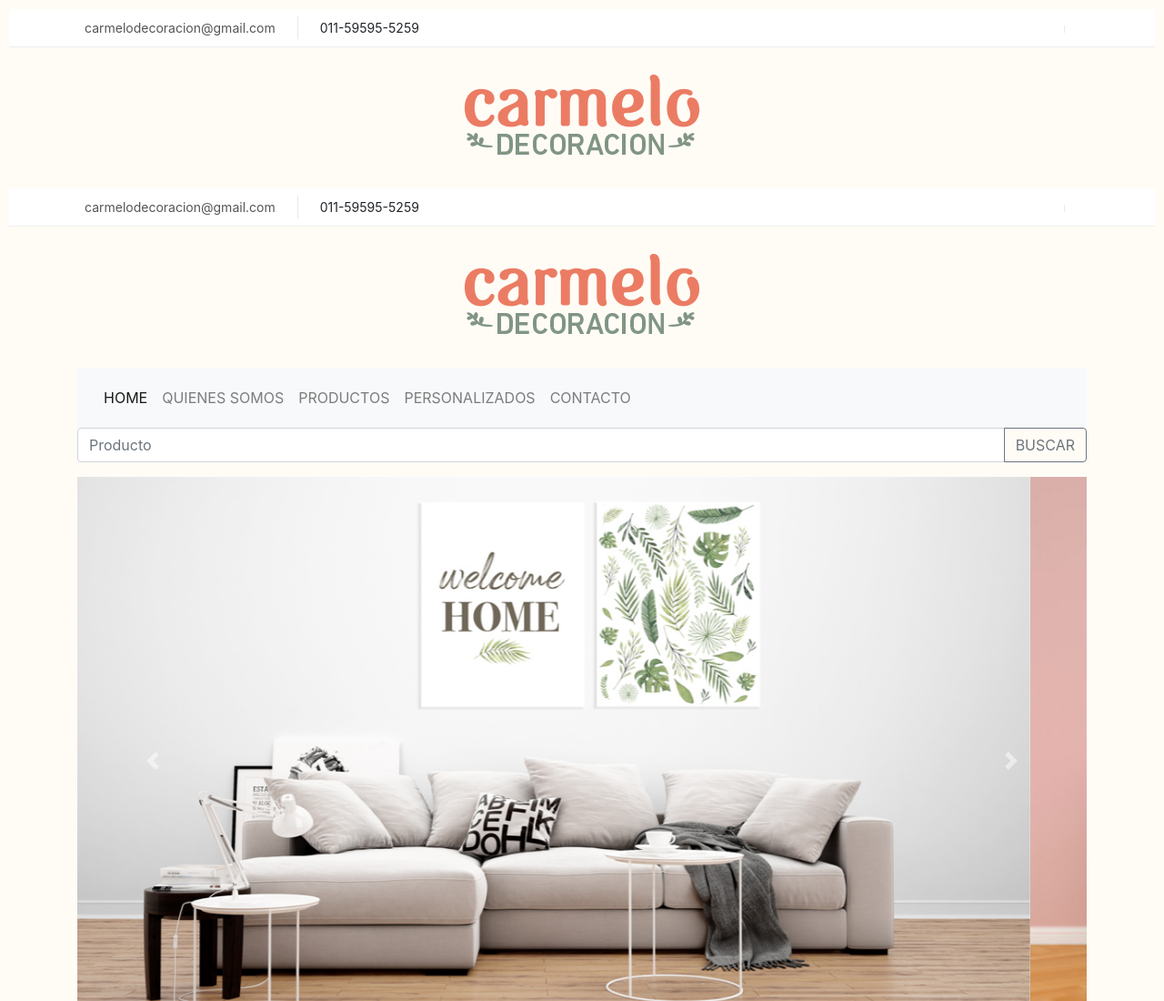
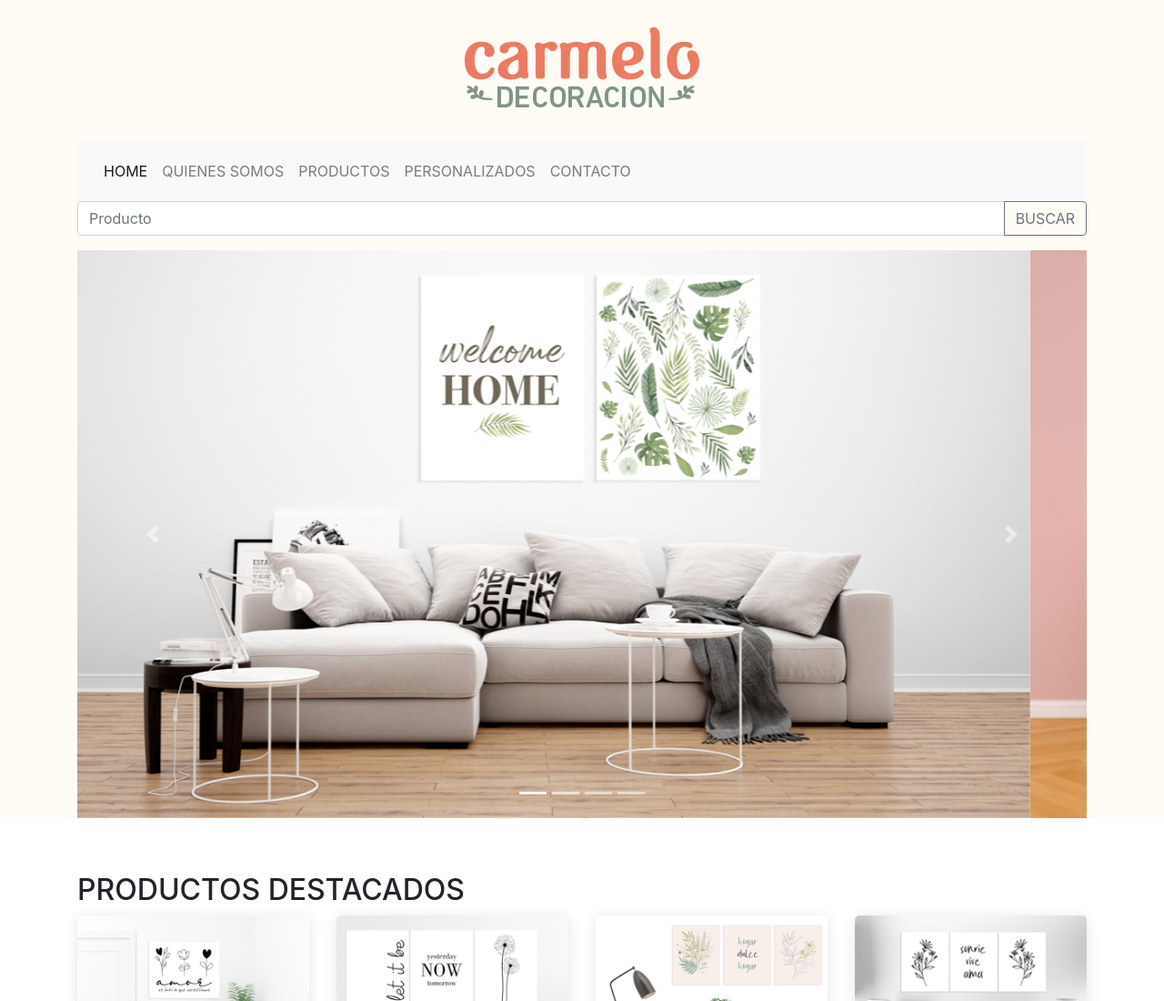
Before and after one commit to efecarola/carmelodecoracio, a website: page index.html in a window 1280 px wide. Shown: the top 1100 px of the page at 91% size. Drawn offline with nearby package versions, Linux system fonts and the light colour scheme.

Commit message:
modificacion redes

```diff
--- a/index.html
+++ b/index.html
@@ -18,50 +18,7 @@
 	modernos, abstractos, únicos. Tenemos una opción de PERSONALIZADOS para que con tus fotos le des magia a tus espacios.">
 </head>
   <body>
-
-<!-- Top Redes-Contacto -->
-	<section id="topbar" class="d-none d-lg-block">
-		<div class="container clearfix">
-		  <div class="contact-info float-left">
-			<i class="fa fa-envelope-o"></i> <a href="mailto:contact@example.com">carmelodecoracion@gmail.com</a>
-			<i class="fa fa-phone"></i> 011-59595-5259
-		  </div>
-		  <div class="social-links float-right">
-			<a href="#" class="facebook"><i class="fa fa-facebook"></i></a>
-			<a href="#" class="instagram"><i class="fa fa-instagram"></i></a>
-		  </div>
-		</div>
-	  </section><!-- Fin Top Redes Contacto -->
-
-
-	<!-- Logo -->
-	<section class="logo__header">
-		<div class="container">
-			<div class="row">
-				<div class="col-md-12 col-xs-12">
-					<div align="center">
-						<a href="index.html"><img src="img/logo.png" alt="logo-vuelve al inicio"></a>
-					</div>
-				</div>
-			</div>
-		</div>
-	</section><!-- Fin Logo -->
-<!-- Nav -->
-<header>
-
-<section id="topbar" class="d-none d-lg-block">
-    <div class="container clearfix">
-      <div class="contact-info float-left">
-        <i class="fa fa-envelope-o"></i> <a href="mailto:contact@example.com">carmelodecoracion@gmail.com</a>
-        <i class="fa fa-phone"></i> 011-59595-5259
-      </div>
-      <div class="social-links float-right">
-        <a href="#" class="facebook"><i class="fa fa-facebook"></i></a>
-        <a href="#" class="instagram"><i class="fa fa-instagram"></i></a>
-      </div>
-    </div>
-  </section><!-- Fin Top Redes Contacto -->
-
+	<header>
 		<!-- Logo -->
 		<section class="logo__header">
 			<div class="container">
@@ -72,12 +29,6 @@
 						</div>
 					</div>
 				</div>
-			</div>
-	</div>
-			</div>
-	</div>
-			</div>
-	</div>
 			</div>
 		</section><!-- Fin Logo -->
 	</header>
```
